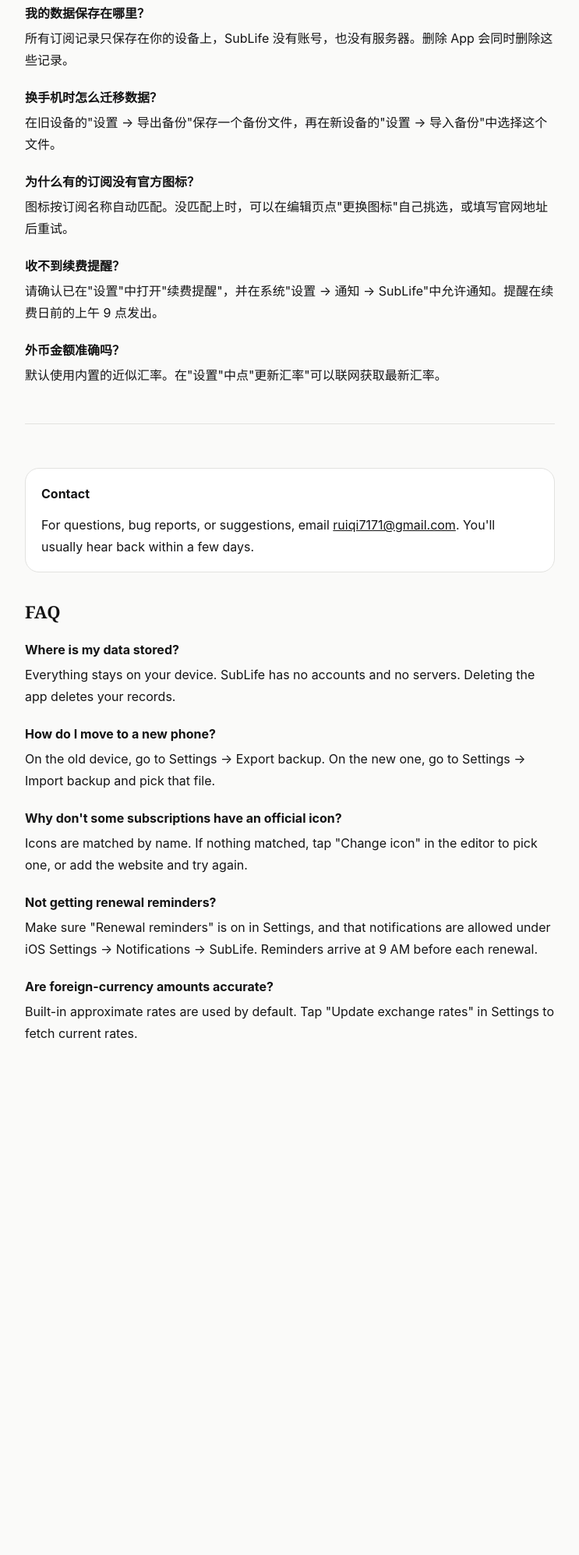
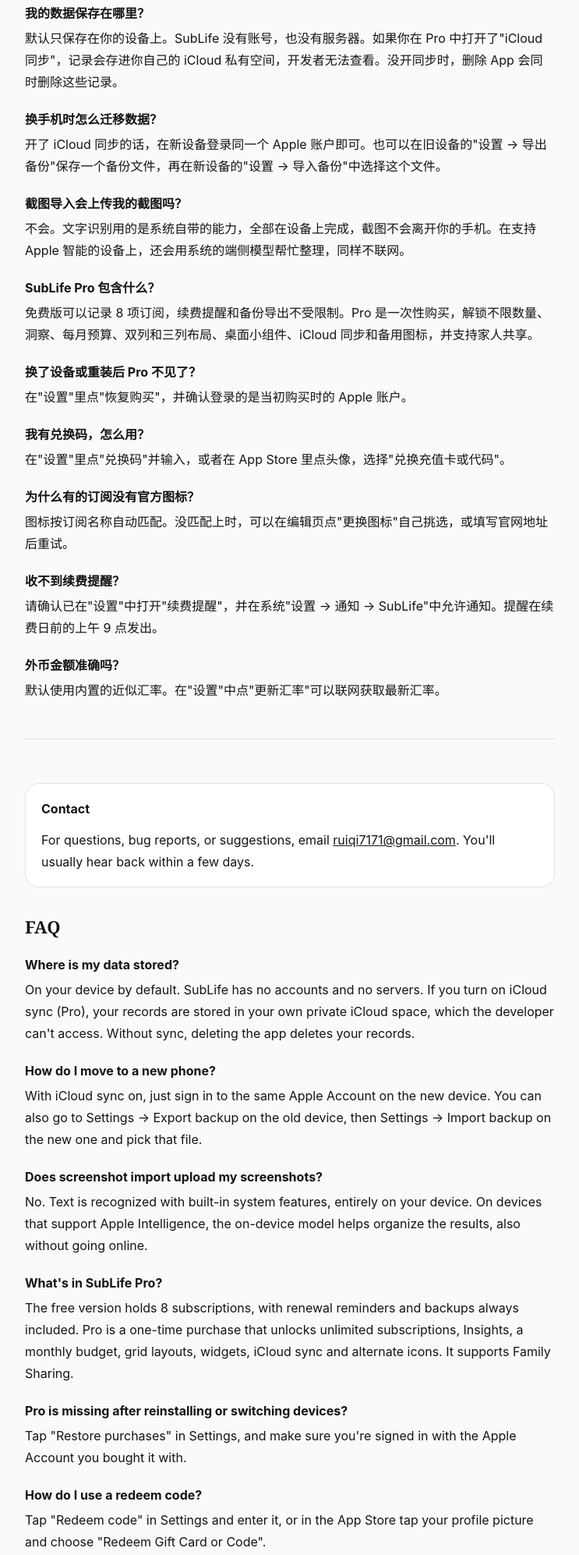
Before and after one commit to LilPki/sublife-privacy, a plain HTML site: page support.html in a window 1280 px wide. Shown: the part 419-2413 px from the top of the page at 78% size, without its empty margins (268-1011 px from the left). Before the commit the page ends 1850 px from the top, so only its background shows below. Drawn offline with Linux system fonts and the light colour scheme.

Commit message:
Support FAQ: iCloud sync, screenshot import, SubLife Pro, restore and redeem codes
Co-Authored-By: Claude Opus 5.5 <noreply@anthropic.com>

```diff
--- a/support.html
+++ b/support.html
@@ -44,16 +44,26 @@ a { color: inherit; }
     <a href="#en">English</a>
     <a href="./">隐私政策 Privacy Policy</a>
   </nav>
+
   <section id="zh" lang="zh-Hans">
     <div class="contact">
       <p><strong>联系我们</strong></p>
       <p>遇到问题、发现 bug 或有建议，请发邮件至 <a href="mailto:ruiqi7171@gmail.com">ruiqi7171@gmail.com</a>，通常会在几天内回复。</p>
     </div>
+
     <h2>常见问题</h2>
     <h3>我的数据保存在哪里？</h3>
-<p>所有订阅记录只保存在你的设备上，SubLife 没有账号，也没有服务器。删除 App 会同时删除这些记录。</p>
+    <p>默认只保存在你的设备上。SubLife 没有账号，也没有服务器。如果你在 Pro 中打开了"iCloud 同步"，记录会存进你自己的 iCloud 私有空间，开发者无法查看。没开同步时，删除 App 会同时删除这些记录。</p>
     <h3>换手机时怎么迁移数据？</h3>
-<p>在旧设备的"设置 → 导出备份"保存一个备份文件，再在新设备的"设置 → 导入备份"中选择这个文件。</p>
+    <p>开了 iCloud 同步的话，在新设备登录同一个 Apple 账户即可。也可以在旧设备的"设置 → 导出备份"保存一个备份文件，再在新设备的"设置 → 导入备份"中选择这个文件。</p>
+    <h3>截图导入会上传我的截图吗？</h3>
+    <p>不会。文字识别用的是系统自带的能力，全部在设备上完成，截图不会离开你的手机。在支持 Apple 智能的设备上，还会用系统的端侧模型帮忙整理，同样不联网。</p>
+    <h3>SubLife Pro 包含什么？</h3>
+    <p>免费版可以记录 8 项订阅，续费提醒和备份导出不受限制。Pro 是一次性购买，解锁不限数量、洞察、每月预算、双列和三列布局、桌面小组件、iCloud 同步和备用图标，并支持家人共享。</p>
+    <h3>换了设备或重装后 Pro 不见了？</h3>
+    <p>在"设置"里点"恢复购买"，并确认登录的是当初购买时的 Apple 账户。</p>
+    <h3>我有兑换码，怎么用？</h3>
+    <p>在"设置"里点"兑换码"并输入，或者在 App Store 里点头像，选择"兑换充值卡或代码"。</p>
     <h3>为什么有的订阅没有官方图标？</h3>
     <p>图标按订阅名称自动匹配。没匹配上时，可以在编辑页点"更换图标"自己挑选，或填写官网地址后重试。</p>
     <h3>收不到续费提醒？</h3>
@@ -61,16 +71,26 @@ a { color: inherit; }
     <h3>外币金额准确吗？</h3>
     <p>默认使用内置的近似汇率。在"设置"中点"更新汇率"可以联网获取最新汇率。</p>
   </section>
+
   <section id="en" lang="en">
     <div class="contact">
       <p><strong>Contact</strong></p>
       <p>For questions, bug reports, or suggestions, email <a href="mailto:ruiqi7171@gmail.com">ruiqi7171@gmail.com</a>. You'll usually hear back within a few days.</p>
     </div>
+
     <h2>FAQ</h2>
     <h3>Where is my data stored?</h3>
-<p>Everything stays on your device. SubLife has no accounts and no servers. Deleting the app deletes your records.</p>
+    <p>On your device by default. SubLife has no accounts and no servers. If you turn on iCloud sync (Pro), your records are stored in your own private iCloud space, which the developer can't access. Without sync, deleting the app deletes your records.</p>
     <h3>How do I move to a new phone?</h3>
-<p>On the old device, go to Settings → Export backup. On the new one, go to Settings → Import backup and pick that file.</p>
+    <p>With iCloud sync on, just sign in to the same Apple Account on the new device. You can also go to Settings → Export backup on the old device, then Settings → Import backup on the new one and pick that file.</p>
+    <h3>Does screenshot import upload my screenshots?</h3>
+    <p>No. Text is recognized with built-in system features, entirely on your device. On devices that support Apple Intelligence, the on-device model helps organize the results, also without going online.</p>
+    <h3>What's in SubLife Pro?</h3>
+    <p>The free version holds 8 subscriptions, with renewal reminders and backups always included. Pro is a one-time purchase that unlocks unlimited subscriptions, Insights, a monthly budget, grid layouts, widgets, iCloud sync and alternate icons. It supports Family Sharing.</p>
+    <h3>Pro is missing after reinstalling or switching devices?</h3>
+    <p>Tap "Restore purchases" in Settings, and make sure you're signed in with the Apple Account you bought it with.</p>
+    <h3>How do I use a redeem code?</h3>
+    <p>Tap "Redeem code" in Settings and enter it, or in the App Store tap your profile picture and choose "Redeem Gift Card or Code".</p>
     <h3>Why don't some subscriptions have an official icon?</h3>
     <p>Icons are matched by name. If nothing matched, tap "Change icon" in the editor to pick one, or add the website and try again.</p>
     <h3>Not getting renewal reminders?</h3>
```
Lines whose indentation alone changed are shown as unchanged.
